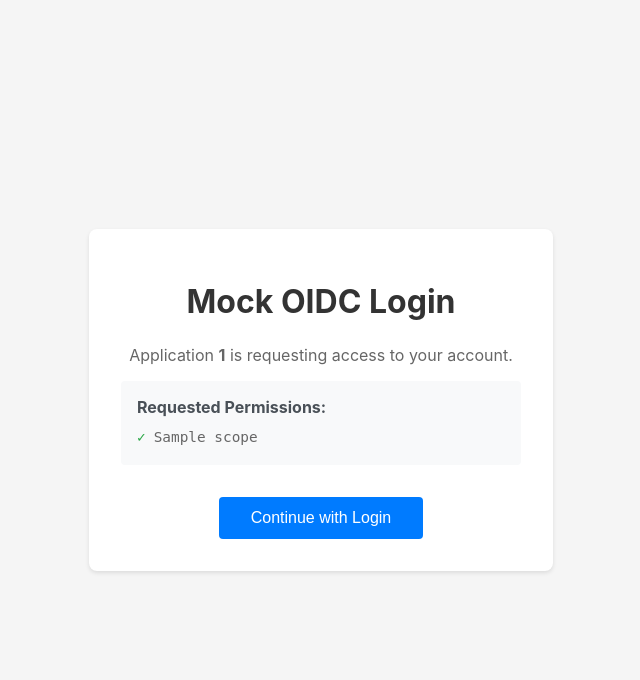
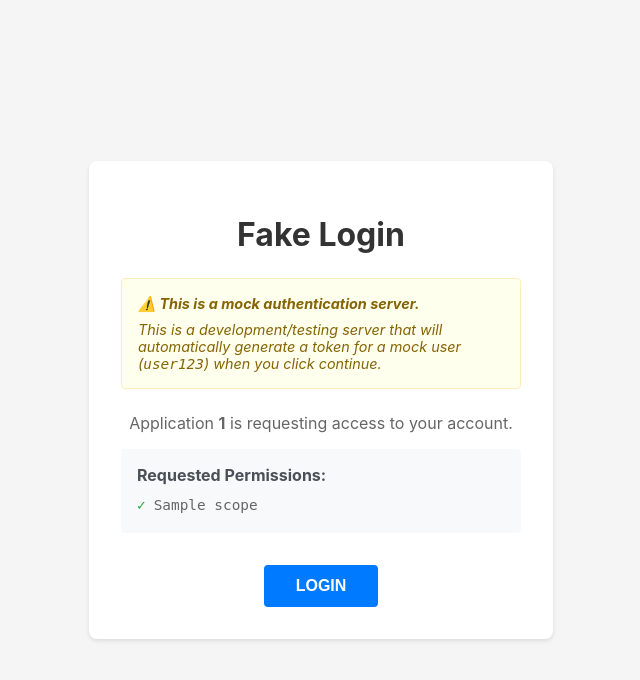
Before and after one commit to developmentseed/stac-auth-proxy, a FastAPI app: template examples/mock_oidc_server/templates/login.html in a window 1280 px wide. Shown: the top 680 px of the page, without its empty margins (319-959 px from the left). Run offline with FastAPI, Linux system fonts and the light colour scheme; the template is opened without the code that fills it: most values are stand-ins (such as "Sample title", 1, 10 or a date in 2020); parts of the project's set-up code (start-up, migrations or seed data) failed here and were passed over.

Commit message:
Add note about mock app

```diff
--- a/examples/mock_oidc_server/templates/login.html
+++ b/examples/mock_oidc_server/templates/login.html
@@ -4,7 +4,8 @@
     <title>Mock OIDC Login</title>
     <style>
       body {
-            font-family: -apple-system, BlinkMacSystemFont, "Segoe UI", Roboto, "Helvetica Neue", Arial, sans-serif;
+        font-family: -apple-system, BlinkMacSystemFont, "Segoe UI", Roboto,
+          "Helvetica Neue", Arial, sans-serif;
         display: flex;
         justify-content: center;
         align-items: center;
@@ -28,6 +29,21 @@
       .info {
         color: #666;
         margin-bottom: 1rem;
+      }
+      .mock-notice {
+        background: #ffe;
+        border: 1px solid #ffeeba;
+        color: #856404;
+        padding: 1rem;
+        border-radius: 4px;
+        margin-bottom: 1.5rem;
+        font-size: 0.9rem;
+        text-align: left;
+        font-style: italic;
+      }
+      .mock-notice strong {
+        display: block;
+        margin-bottom: 0.5rem;
       }
       .scopes {
         background: #f8f9fa;
@@ -70,6 +86,8 @@
         cursor: pointer;
         font-size: 1rem;
         transition: background-color 0.2s;
+        text-transform: uppercase;
+        font-weight: bold;
       }
       button:hover {
         background-color: #0056b3;
@@ -78,9 +96,15 @@
   </head>
   <body>
     <div class="login-container">
-        <h1>Mock OIDC Login</h1>
+      <h1>Fake Login</h1>
+      <div class="mock-notice">
+        <strong>⚠️ This is a mock authentication server.</strong>
+        This is a development/testing server that will automatically generate a
+        token for a mock user (<code>user123</code>) when you click continue.
+      </div>
       <p class="info">
-            Application <strong>{{ client_id }}</strong> is requesting access to your account.
+        Application <strong>{{ client_id }}</strong> is requesting access to
+        your account.
       </p>
       <div class="scopes">
         <h2>Requested Permissions:</h2>
@@ -91,8 +115,8 @@
         </ul>
       </div>
       <form method="POST" action="/login">
-            <input type="hidden" name="request_id" value="{{ request_id }}">
-            <button type="submit">Continue with Login</button>
+        <input type="hidden" name="request_id" value="{{ request_id }}" />
+        <button type="submit">Login</button>
       </form>
     </div>
   </body>
```
Lines whose indentation alone changed are shown as unchanged.
